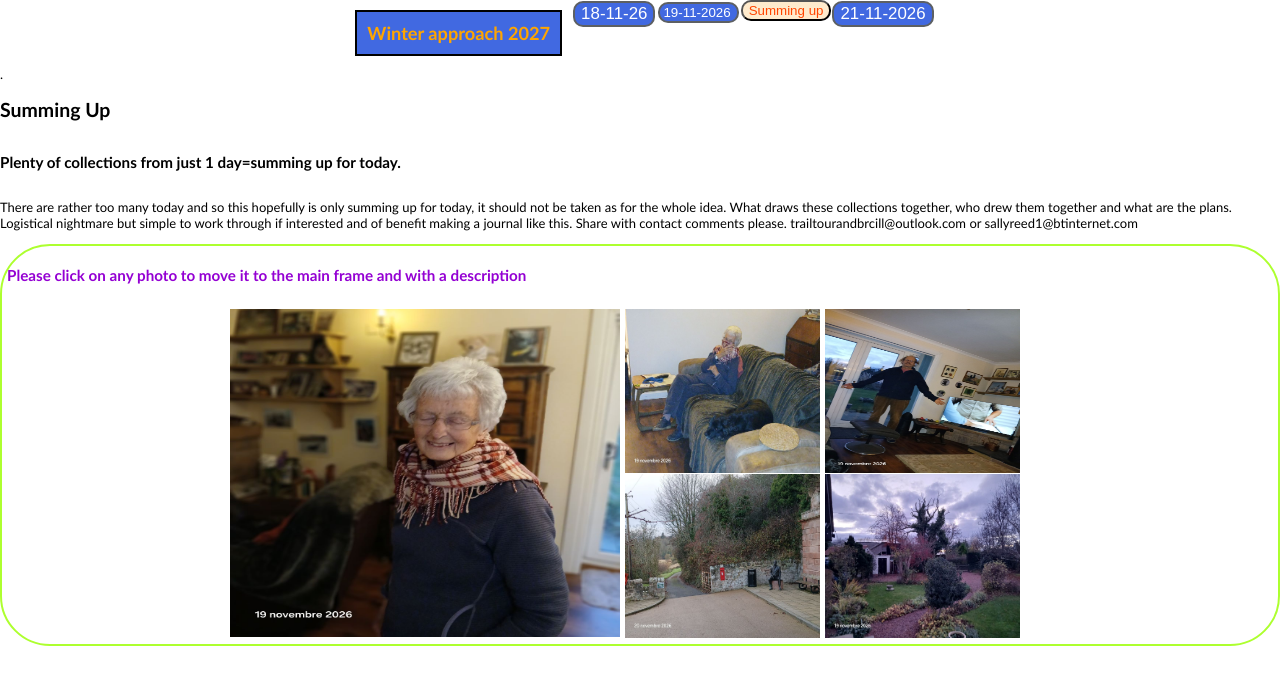
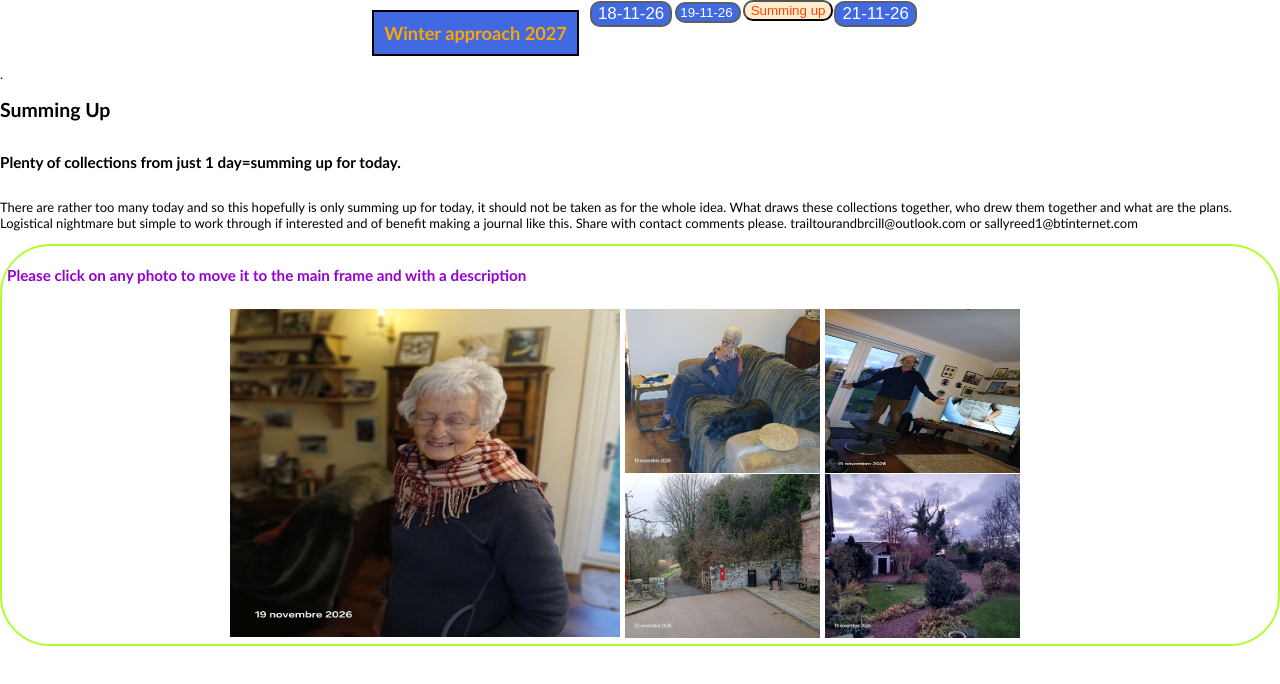
Before and after one commit to Iamcertainlyhappytoday/macal, a plain HTML site: page summingup.html in a window 1280 px wide. Drawn offline with Linux system fonts and the light colour scheme.

Commit message:
Fix HTML formatting and structure

```diff
--- a/summingup.html
+++ b/summingup.html
@@ -35,7 +35,7 @@
 		</div>
 	</div>
 	<a href="morningscene.html"><button class="button"  onmouseover="changeRed('button','grey','springgreen')"
-				onmouseout="changeStyle('button',  '#FFF', 'royalblue')" >  19-11-2026 </button> </a>
+				onmouseout="changeStyle('button',  '#FFF', 'royalblue')" >  19-11-26 </button> </a>
 	<div class="dropdown">
 		<a href="summingup.html"><button class="dropbtn" onmouseover="changeRed('dropbtn','grey','springgreen')"
 			onmouseout="changeStyle('dropbtn', 'orangered', 'blanchedalmond')"> Summing up</button> </a>
@@ -56,7 +56,7 @@
 	</div>
 	<div class="dropdown" id="hardfrost">
 		<a href="days/211126/hardfrost.html"><button class="dropointb" onmouseover="changeRed('dropointb','grey','springgreen')"
-			onmouseout="changeStyle('dropointb', '#FFF', 'royalblue')">21-11-2026</button> </a>
+			onmouseout="changeStyle('dropointb', '#FFF', 'royalblue')">21-11-26</button> </a>
 		<div class="dropdown-content">
 			<a href="days/211126/shortcompare.html"><button class="buttonf" onmouseover="changeRed('buttonf','grey','springgreen')"
 			onmouseout="changeStyle('buttonf', '#FFF', 'royalblue')"> short compare</button> </a>
```
